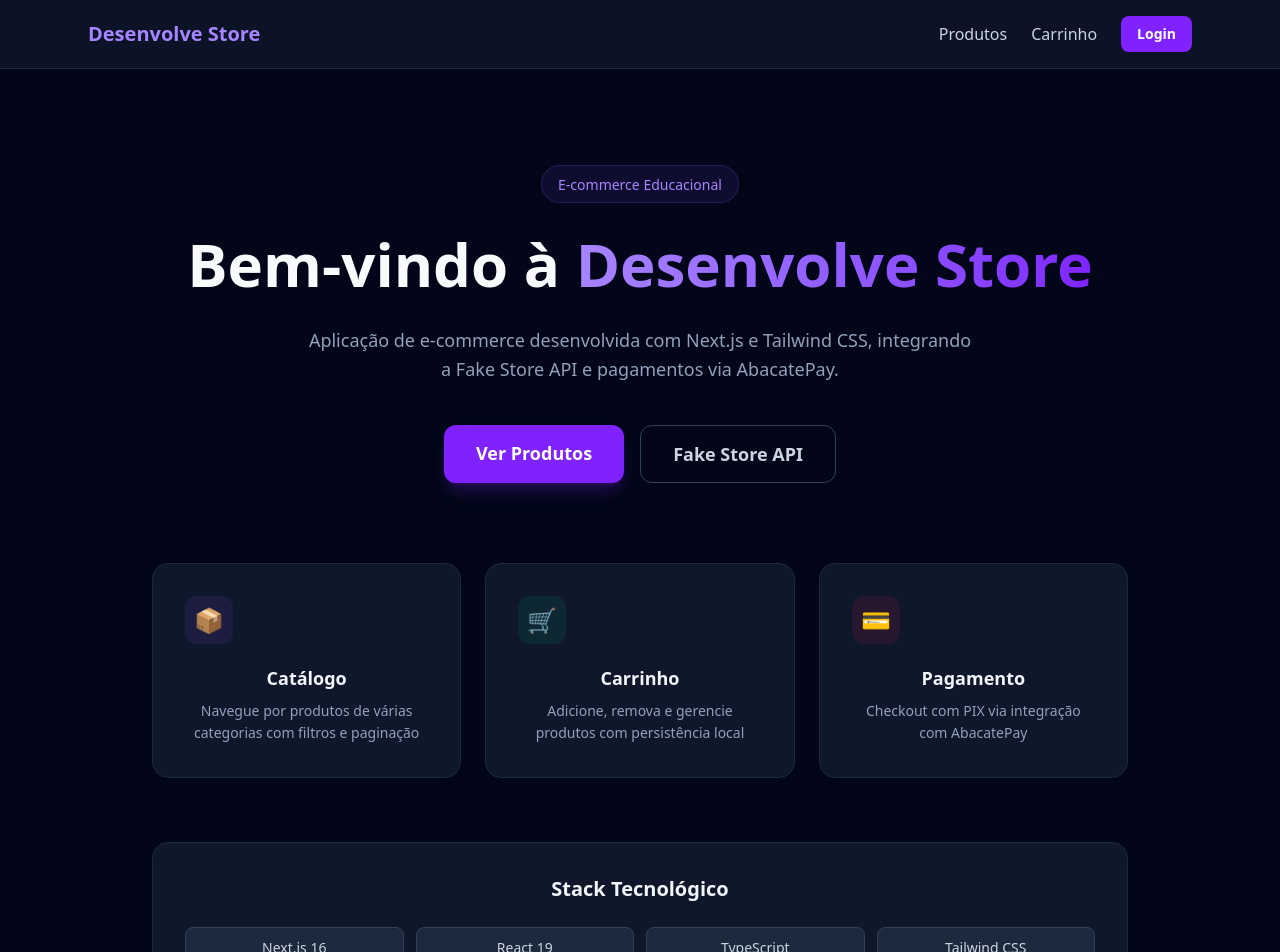
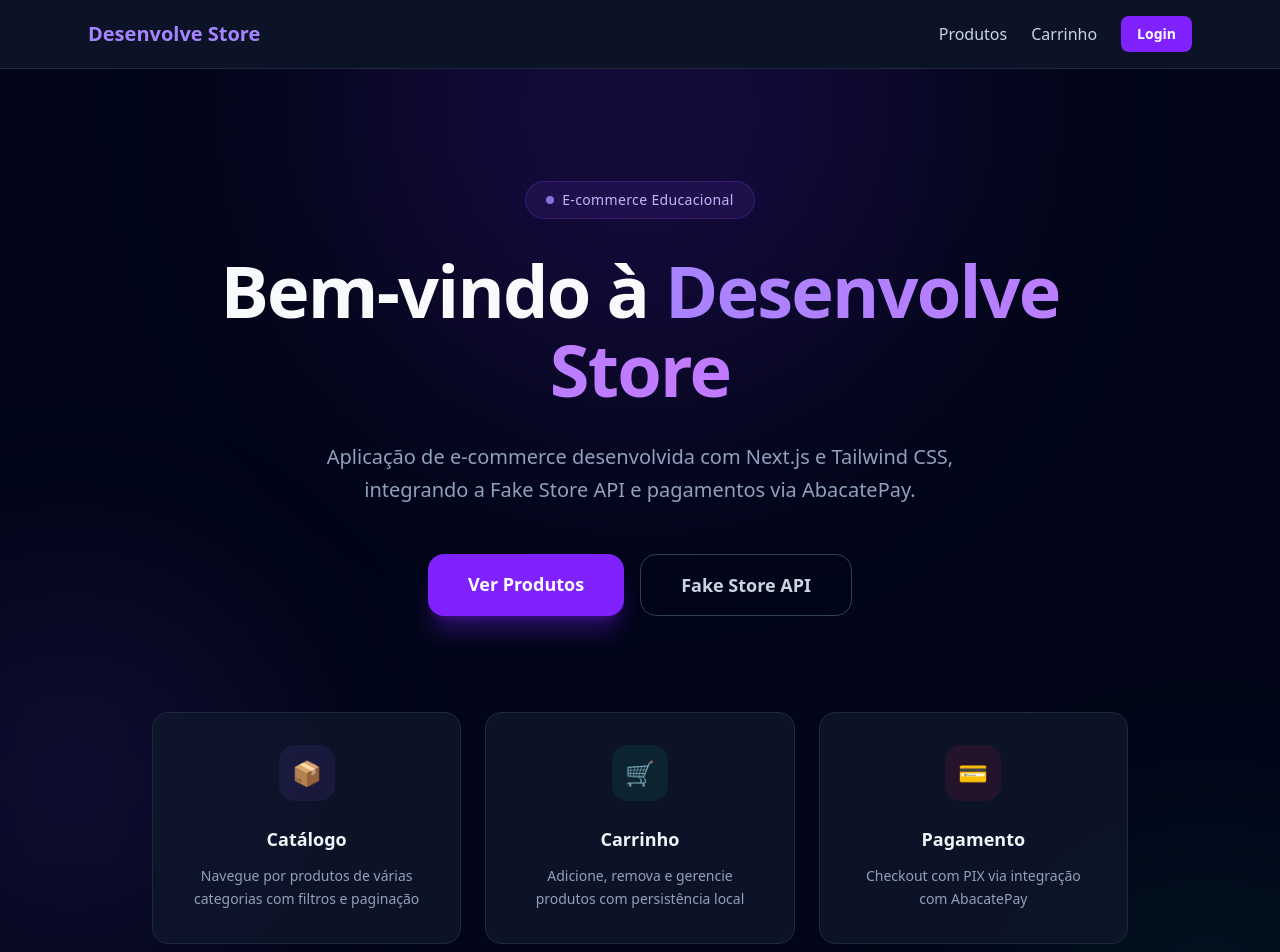
Before and after one commit to GustavoFlpp/desenvolve-store, a Next.js app: page / in a window 1280 px wide. Shown: the top 952 px of the page. Built offline with nearby package versions, Linux system fonts and the light colour scheme.

Commit message:
fix: alignment elements and adding effects

```diff
--- /dev/null
+++ b/src/app/api/billing/list/route.ts
@@ -0,0 +1,29 @@
+import { NextResponse } from "next/server";
+
+const ABACATE_PAY_URL = "https://api.abacatepay.com/v1";
+const ABACATE_PAY_TOKEN = "abc_dev_XFDA4zxfcyJ0uDSkU4AJdWJR";
+
+export async function GET() {
+  try {
+    const response = await fetch(`${ABACATE_PAY_URL}/billing/list`, {
+      method: "GET",
+      headers: {
+        Authorization: `Bearer ${ABACATE_PAY_TOKEN}`,
+      },
+    });
+
+    const data = await response.json();
+
+    if (!response.ok) {
+      return NextResponse.json(data, { status: response.status });
+    }
+
+    return NextResponse.json(data);
+  } catch (error) {
+    console.error("Erro ao listar billings:", error);
+    return NextResponse.json(
+      { error: "Erro interno ao listar cobranças" },
+      { status: 500 }
+    );
+  }
+}
--- /dev/null
+++ b/src/app/api/pix/check/route.ts
@@ -0,0 +1,29 @@
+import { NextResponse } from "next/server";
+
+const ABACATE_PAY_URL = "https://api.abacatepay.com/v1";
+const ABACATE_PAY_TOKEN = "abc_dev_XFDA4zxfcyJ0uDSkU4AJdWJR";
+
+export async function GET() {
+  try {
+    const response = await fetch(`${ABACATE_PAY_URL}/pixQrCode/check`, {
+      method: "GET",
+      headers: {
+        Authorization: `Bearer ${ABACATE_PAY_TOKEN}`,
+      },
+    });
+
+    const data = await response.json();
+
+    if (!response.ok) {
+      return NextResponse.json(data, { status: response.status });
+    }
+
+    return NextResponse.json(data);
+  } catch (error) {
+    console.error("Erro ao verificar status PIX:", error);
+    return NextResponse.json(
+      { error: "Erro interno ao verificar status" },
+      { status: 500 }
+    );
+  }
+}
--- a/src/app/globals.css
+++ b/src/app/globals.css
@@ -38,3 +38,21 @@
   background: rgba(139, 92, 246, 0.3);
   color: #f1f5f9;
 }
+
+/* Animations */
+@keyframes fadeIn {
+  from {
+    opacity: 0;
+    transform: translateY(12px);
+  }
+  to {
+    opacity: 1;
+    transform: translateY(0);
+  }
+}
+
+@keyframes gradient {
+  0% { background-position: 0% center; }
+  50% { background-position: 100% center; }
+  100% { background-position: 0% center; }
+}
--- a/src/app/page.tsx
+++ b/src/app/page.tsx
@@ -2,95 +2,133 @@
 
 export default function Home() {
   return (
-    <div className="min-h-screen bg-slate-950">
+    <div className="min-h-screen bg-slate-950 overflow-hidden relative">
+      {/* Ambient glow effects */}
+      <div className="absolute top-[-20%] left-1/2 -translate-x-1/2 w-[600px] h-[600px] bg-violet-600/15 rounded-full blur-[120px] pointer-events-none" />
+      <div className="absolute top-[40%] left-[-10%] w-[400px] h-[400px] bg-violet-500/10 rounded-full blur-[100px] pointer-events-none" />
+      <div className="absolute top-[60%] right-[-10%] w-[400px] h-[400px] bg-emerald-500/8 rounded-full blur-[100px] pointer-events-none" />
+
       {/* Hero Section */}
-      <main className="max-w-5xl mx-auto px-6 pt-24 pb-16 text-center">
-        <div className="inline-block mb-6 px-4 py-1.5 rounded-full bg-violet-500/10 border border-violet-500/20">
-          <span className="text-violet-400 text-sm font-medium">E-commerce Educacional</span>
+      <main className="relative max-w-5xl mx-auto px-6 pt-28 pb-20 text-center">
+        <div className="inline-flex items-center gap-2 mb-8 px-5 py-2 rounded-full bg-violet-500/10 border border-violet-500/20 backdrop-blur-sm animate-[fadeIn_0.6s_ease-out]">
+          <span className="w-2 h-2 rounded-full bg-violet-400 animate-pulse" />
+          <span className="text-violet-300 text-sm font-medium tracking-wide">E-commerce Educacional</span>
         </div>
 
-        <h1 className="text-5xl md:text-6xl font-bold mb-6 text-slate-50 leading-tight">
+        <h1 className="text-5xl md:text-7xl font-extrabold mb-8 text-slate-50 leading-[1.1] tracking-tight animate-[fadeIn_0.8s_ease-out]">
           Bem-vindo à{" "}
-          <span className="text-transparent bg-clip-text bg-gradient-to-r from-violet-400 to-violet-600">
+          <span className="text-transparent bg-clip-text bg-gradient-to-r from-violet-400 via-purple-400 to-violet-600 animate-[gradient_3s_ease_infinite] bg-[length:200%_auto]">
             Desenvolve Store
           </span>
         </h1>
 
-        <p className="text-lg text-slate-400 mb-10 max-w-2xl mx-auto leading-relaxed">
+        <p className="text-lg md:text-xl text-slate-400 mb-12 max-w-2xl mx-auto leading-relaxed animate-[fadeIn_1s_ease-out]">
           Aplicação de e-commerce desenvolvida com Next.js e Tailwind CSS,
           integrando a Fake Store API e pagamentos via AbacatePay.
         </p>
 
-        <div className="flex flex-col sm:flex-row gap-4 justify-center mb-20">
+        <div className="flex flex-col sm:flex-row gap-4 justify-center mb-24 animate-[fadeIn_1.2s_ease-out]">
           <Link
             href="/products"
-            className="bg-violet-600 text-white px-8 py-3.5 rounded-xl font-semibold hover:bg-violet-500 transition text-lg shadow-lg shadow-violet-600/25"
+            className="group relative bg-violet-600 text-white px-10 py-4 rounded-2xl font-semibold hover:bg-violet-500 transition-all text-lg shadow-xl shadow-violet-600/30 hover:shadow-violet-500/40 hover:scale-[1.02] active:scale-[0.98]"
           >
-            Ver Produtos
+            <span className="relative z-10">Ver Produtos</span>
+            <div className="absolute inset-0 rounded-2xl bg-gradient-to-r from-violet-600 to-purple-600 opacity-0 group-hover:opacity-100 transition-opacity" />
           </Link>
 
           <a
             href="https://fakestoreapi.com"
             target="_blank"
             rel="noopener noreferrer"
-            className="border border-slate-700 text-slate-300 px-8 py-3.5 rounded-xl font-semibold hover:bg-slate-800 hover:border-slate-600 transition text-lg"
+            className="border border-slate-700 text-slate-300 px-10 py-4 rounded-2xl font-semibold hover:bg-slate-800/80 hover:border-slate-500 transition-all text-lg hover:scale-[1.02] active:scale-[0.98] backdrop-blur-sm"
           >
             Fake Store API
           </a>
         </div>
 
         {/* Features */}
-        <div className="grid grid-cols-1 md:grid-cols-3 gap-6">
-          <div className="bg-slate-900 rounded-2xl p-8 border border-slate-800 hover:border-violet-500/30 transition group">
-            <div className="w-12 h-12 bg-violet-500/10 rounded-xl flex items-center justify-center mb-5 group-hover:bg-violet-500/20 transition">
-              <span className="text-2xl">📦</span>
+        <div className="grid grid-cols-1 md:grid-cols-3 gap-6 mb-20">
+          {[
+            {
+              icon: "📦",
+              title: "Catálogo",
+              desc: "Navegue por produtos de várias categorias com filtros e paginação",
+              accent: "violet",
+            },
+            {
+              icon: "🛒",
+              title: "Carrinho",
+              desc: "Adicione, remova e gerencie produtos com persistência local",
+              accent: "emerald",
+            },
+            {
+              icon: "💳",
+              title: "Pagamento",
+              desc: "Checkout com PIX via integração com AbacatePay",
+              accent: "rose",
+            },
+          ].map((feature, i) => (
+            <div
+              key={feature.title}
+              className="group relative bg-slate-900/80 rounded-2xl p-8 border border-slate-800 hover:border-slate-600 transition-all duration-300 hover:-translate-y-1 backdrop-blur-sm"
+              style={{ animationDelay: `${i * 150}ms` }}
+            >
+              {/* Hover glow */}
+              <div
+                className={`absolute inset-0 rounded-2xl opacity-0 group-hover:opacity-100 transition-opacity duration-500 ${
+                  feature.accent === "violet"
+                    ? "bg-violet-500/5"
+                    : feature.accent === "emerald"
+                    ? "bg-emerald-500/5"
+                    : "bg-rose-500/5"
+                }`}
+              />
+
+              <div
+                className={`relative w-14 h-14 rounded-2xl flex items-center justify-center mx-auto mb-6 transition-all duration-300 group-hover:scale-110 ${
+                  feature.accent === "violet"
+                    ? "bg-violet-500/10 group-hover:bg-violet-500/20 group-hover:shadow-lg group-hover:shadow-violet-500/20"
+                    : feature.accent === "emerald"
+                    ? "bg-emerald-500/10 group-hover:bg-emerald-500/20 group-hover:shadow-lg group-hover:shadow-emerald-500/20"
+                    : "bg-rose-500/10 group-hover:bg-rose-500/20 group-hover:shadow-lg group-hover:shadow-rose-500/20"
+                }`}
+              >
+                <span className="text-2xl leading-none">{feature.icon}</span>
+              </div>
+
+              <h3 className="relative text-lg font-semibold mb-3 text-slate-100">
+                {feature.title}
+              </h3>
+              <p className="relative text-slate-400 text-sm leading-relaxed">
+                {feature.desc}
+              </p>
             </div>
-            <h3 className="text-lg font-semibold mb-2 text-slate-100">Catálogo</h3>
-            <p className="text-slate-400 text-sm leading-relaxed">
-              Navegue por produtos de várias categorias com filtros e paginação
-            </p>
-          </div>
-
-          <div className="bg-slate-900 rounded-2xl p-8 border border-slate-800 hover:border-violet-500/30 transition group">
-            <div className="w-12 h-12 bg-emerald-500/10 rounded-xl flex items-center justify-center mb-5 group-hover:bg-emerald-500/20 transition">
-              <span className="text-2xl">🛒</span>
-            </div>
-            <h3 className="text-lg font-semibold mb-2 text-slate-100">Carrinho</h3>
-            <p className="text-slate-400 text-sm leading-relaxed">
-              Adicione, remova e gerencie produtos com persistência local
-            </p>
-          </div>
-
-          <div className="bg-slate-900 rounded-2xl p-8 border border-slate-800 hover:border-violet-500/30 transition group">
-            <div className="w-12 h-12 bg-rose-500/10 rounded-xl flex items-center justify-center mb-5 group-hover:bg-rose-500/20 transition">
-              <span className="text-2xl">💳</span>
-            </div>
-            <h3 className="text-lg font-semibold mb-2 text-slate-100">Pagamento</h3>
-            <p className="text-slate-400 text-sm leading-relaxed">
-              Checkout com PIX via integração com AbacatePay
-            </p>
-          </div>
+          ))}
         </div>
 
         {/* Tech Stack */}
-        <div className="mt-16 bg-slate-900 rounded-2xl p-8 border border-slate-800">
-          <h3 className="text-xl font-semibold mb-6 text-slate-100">Stack Tecnológico</h3>
+        <div className="relative bg-slate-900/80 rounded-2xl p-10 border border-slate-800 backdrop-blur-sm">
+          <h3 className="text-xl font-semibold mb-8 text-slate-100">Stack Tecnológico</h3>
           <div className="grid grid-cols-2 md:grid-cols-4 gap-3">
             {[
-              "Next.js 16",
-              "React 19",
-              "TypeScript",
-              "Tailwind CSS",
-              "Context API",
-              "localStorage",
-              "Fetch API",
-              "AbacatePay",
+              { name: "Next.js 16", color: "violet" },
+              { name: "React 19", color: "violet" },
+              { name: "TypeScript", color: "violet" },
+              { name: "Tailwind CSS", color: "violet" },
+              { name: "Context API", color: "emerald" },
+              { name: "localStorage", color: "emerald" },
+              { name: "Fetch API", color: "emerald" },
+              { name: "AbacatePay", color: "emerald" },
             ].map((tech) => (
               <div
-                key={tech}
-                className="bg-slate-800 text-slate-300 px-4 py-2.5 rounded-lg font-medium text-sm border border-slate-700 hover:border-violet-500/30 transition"
+                key={tech.name}
+                className={`px-4 py-3 rounded-xl font-medium text-sm border transition-all duration-300 hover:scale-[1.03] cursor-default ${
+                  tech.color === "violet"
+                    ? "bg-violet-500/5 text-violet-300 border-violet-500/15 hover:border-violet-500/40 hover:bg-violet-500/10 hover:shadow-md hover:shadow-violet-500/10"
+                    : "bg-emerald-500/5 text-emerald-300 border-emerald-500/15 hover:border-emerald-500/40 hover:bg-emerald-500/10 hover:shadow-md hover:shadow-emerald-500/10"
+                }`}
               >
-                {tech}
+                {tech.name}
               </div>
             ))}
           </div>
```
Also changed, not shown: src/app/api/billing/create/route.ts (added, +33 -0 lines), src/app/api/pix/create/route.ts (added, +33 -0 lines), src/app/api/pix/simulate/route.ts (added, +44 -0 lines), src/app/checkout/page.tsx (+33 -7 lines), src/services/api.ts (+18 -30 lines).
